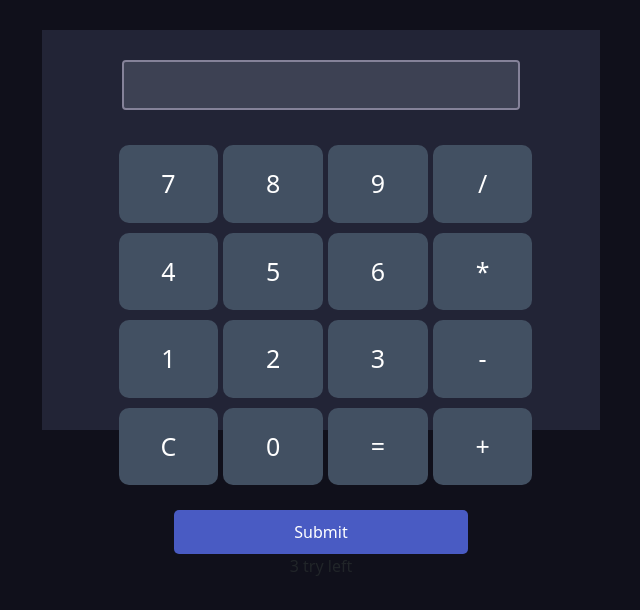
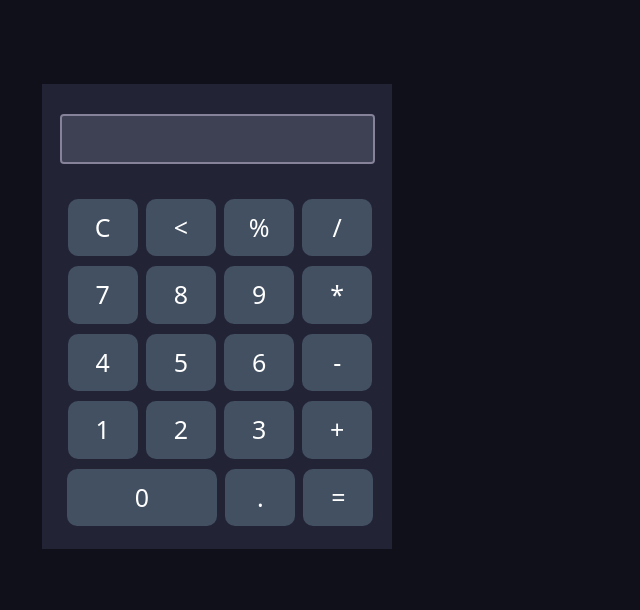
Before and after one commit to iftakherhossen/calculator, a plain HTML site: page index.html in a window 1280 px wide. Shown: the whole page, without its empty margins (40-680 px from the left). Drawn offline with nearby package versions, Linux system fonts and the light colour scheme.

Commit message:
adding some styles

```diff
--- a/index.html
+++ b/index.html
@@ -16,38 +16,39 @@
 <body>
 
     <main class="container">
-        <div class="col-md-6">
+        <div class="col-12 col-md-12 col-lg-12">
             <div class="input-section half-width">
                 <input class="form-control" type="text">
                 <div class="numbers">
                     <div class="calc-body">
                         <div class="calc-button-row">
+                            <div class="button">C</div>
+                            <div class="button">&lt;</div>
+                            <div class="button">%</div>
+                            <div class="button">/</div>
+                        </div>
+                        <div class="calc-button-row">
                             <div class="button">7</div>
                             <div class="button">8</div>
                             <div class="button">9</div>
-                            <div class="button">/</div>
+                            <div class="button">*</div>
                         </div>
                         <div class="calc-button-row">
                             <div class="button">4</div>
                             <div class="button">5</div>
                             <div class="button">6</div>
-                            <div class="button">*</div>
+                            <div class="button">-</div>
                         </div>
                         <div class="calc-button-row">
                             <div class="button">1</div>
                             <div class="button">2</div>
                             <div class="button">3</div>
-                            <div class="button">-</div>
+                            <div class="button">+</div>
                         </div>
                         <div class="calc-button-row">
-                            <div class="button">C</div>
-                            <div class="button">0</div>
+                            <div class="button special">0</div>
+                            <div class="button">.</div>
                             <div class="button">=</div>
-                            <div class="button">+</div>
-                        </div>
-                        <div>
-                            <button type="submit" class="submit-btn">Submit</button>
-                            <p class="action-left">3 try left</p>
                         </div>
                     </div>
                 </div>
--- a/style.css
+++ b/style.css
@@ -4,7 +4,6 @@
 
 body {
     background: #10101B;
-    height: 100vh;
 }
 
 .container {
@@ -12,22 +11,24 @@ body {
 }
 
 .half-width {
-    height: 400px;
+    height: 465px;
     background: #222436;
-    padding: 30px;
+    padding: 30px 0px;
+    width: 350px;
     text-align: center;
+    margin-top: 7.5%;
 }
 
 input[type='text']{
     background-color: #3D4153;
     padding: 10px 0px;
     color: #ffffff;
-    width: 80%;
-    margin: 0 auto;
+    width: 90%;
     border: 2px solid #858299;
     height: 50px;
-    padding: 10px;
     font-size: 25px;
+    margin: auto;
+    font-size: 30px;
 }
 
 input[type='text']:focus {
@@ -43,7 +44,7 @@ input[type='text']:focus {
 .calc-typed {
     margin-top: 20px;
     font-size: 45px;
-    text-align: right;
+    text-align: center;
     color: #fff;
 }
 
@@ -55,26 +56,16 @@ input[type='text']:focus {
     width: 20%;
     background: #425062;
     color: #fff;
-    padding: 20px 0;
+    padding: 10px 0;
     margin: 5px;
     display: inline-block;
     font-size: 25px;
     text-align: center;
     vertical-align: middle;
-    margin-right: -4px;
+    margin-right: -1px;
     border-radius: 10px;
     cursor: pointer;
 }
-
-.blink-me {
-color: #E0B612;
+.special {
+    width: 43%;
 }
-
-.submit-btn {
-    border: none;
-    margin-top: 20px;
-    padding: 10px 120px;
-    border-radius: 5px;
-    background: #495BC3;
-    color: #fff;
-}
```
